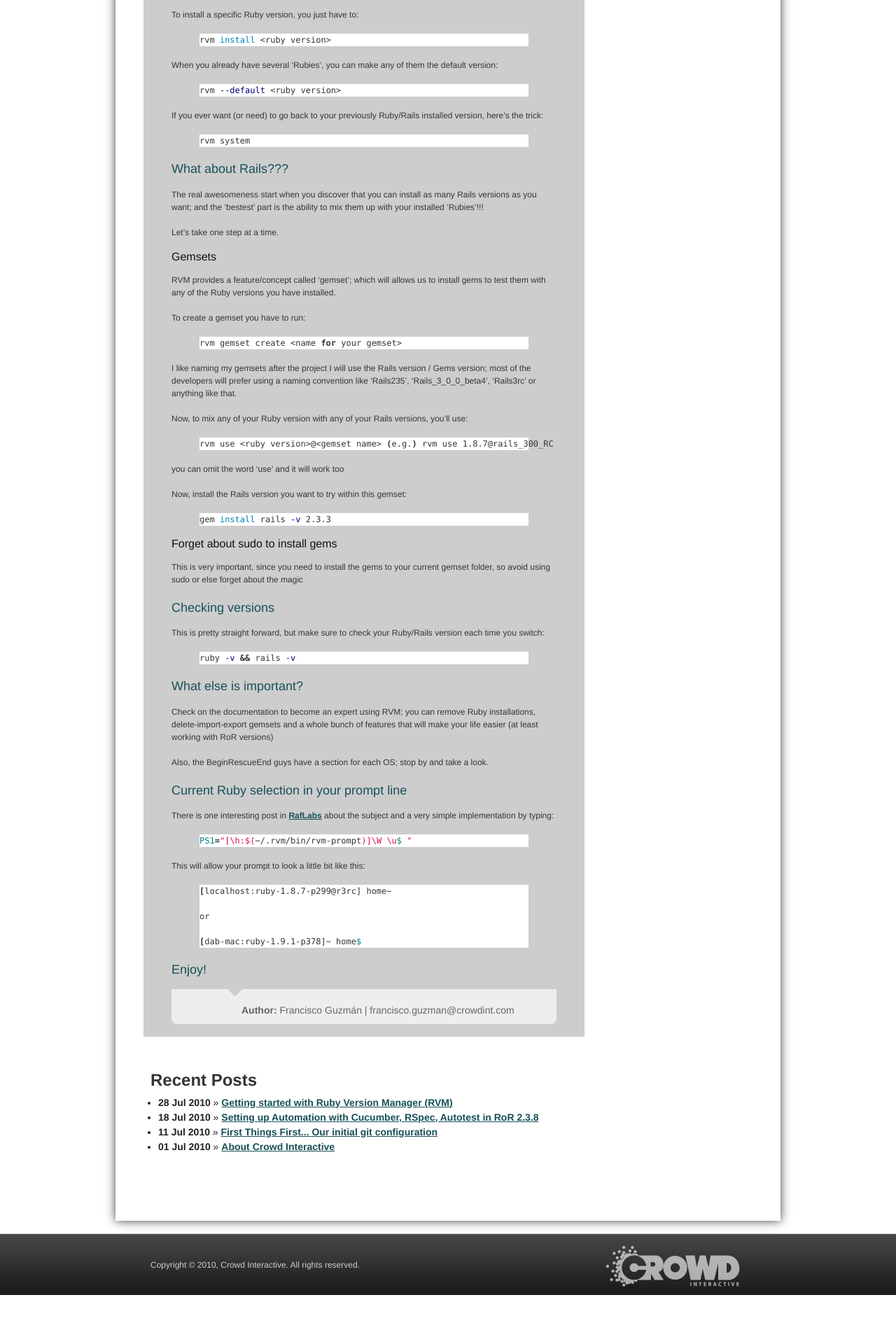
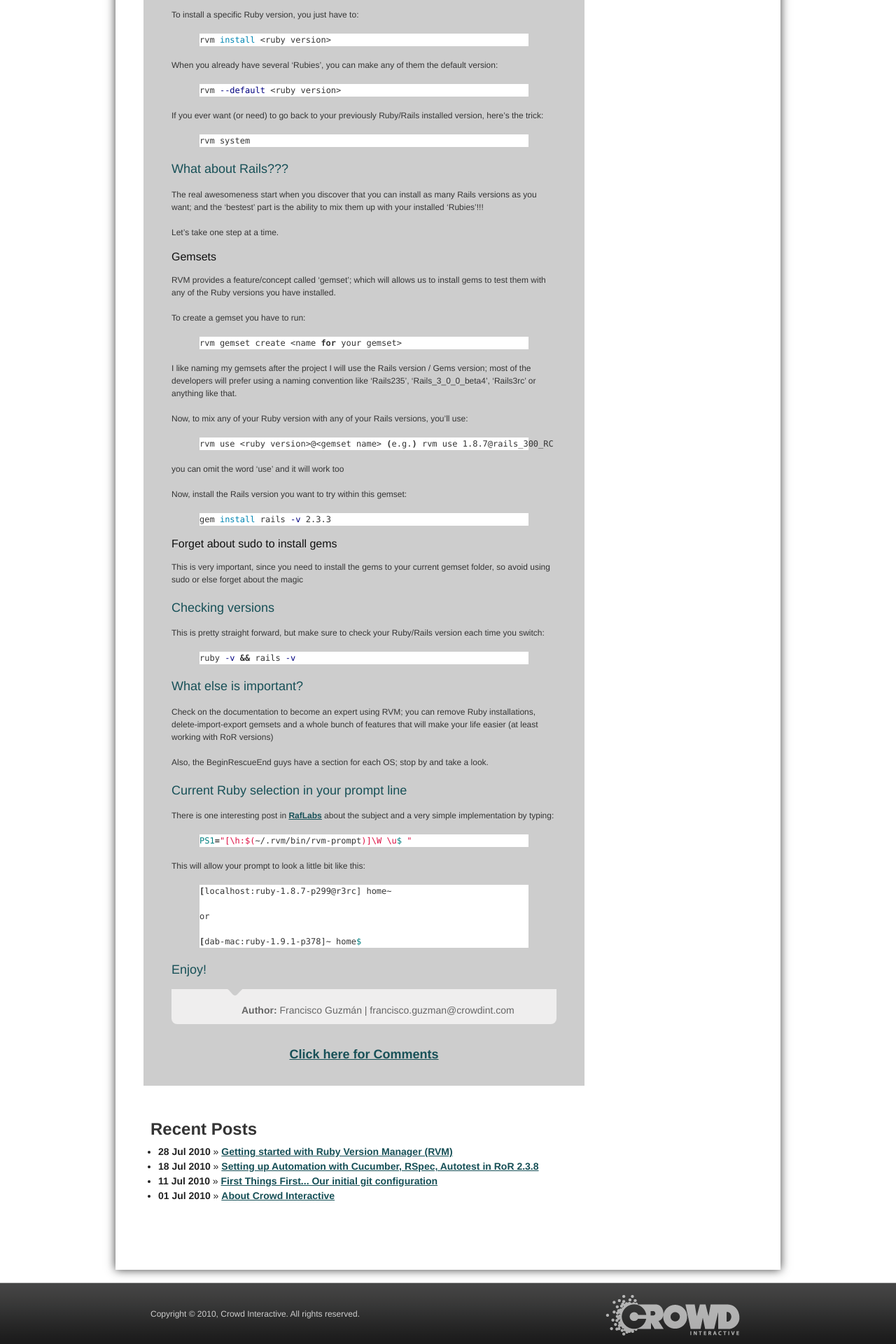
Before and after one commit to crowdint/blog.crowdint.com-jekyll, a Jekyll site: the page built from index.html, in a window 1280 px wide. Shown: the part 1028-2948 px from the top of the page at 70% size. Built offline with Jekyll 4.4.1, drawn with Linux system fonts in a browser that asks for light colours; Markdown is read by kramdown in place of the engine named in the settings; comment, search, counter and statistics services are not loaded; before the commit the page ends 2878 px from its top, so only the background shows below that.

Commit message:
Comments on index page

```diff
--- a/index.html
+++ b/index.html
@@ -15,6 +15,9 @@
     <div class="author_box">
       <p><b>Author:</b> {{ first_post.author }} | {{ first_post.email }}</p>
     </div>
+    <div class="comments">
+      <h2><a href="{{ first_post.url }}#disqus_thread">Click here for Comments</a></h2>
+    </div>
   </div>
 </div>
 <div class="post prepend-1">
--- a/stylesheets/styles.css
+++ b/stylesheets/styles.css
@@ -210,6 +210,7 @@ ul.archives {
   border-color: black;
 }
 
-#disqus_thread h3{
-
+.comments {
+  margin-top: 30px;
+  text-align: center;
 }
```
Also changed, not shown: 2 other files.
